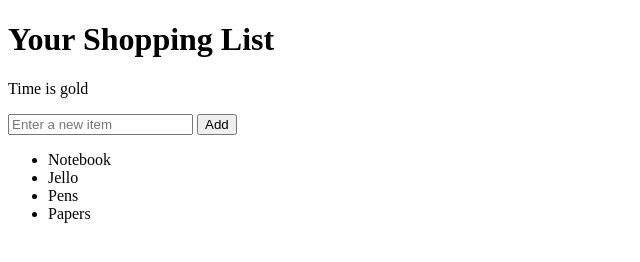
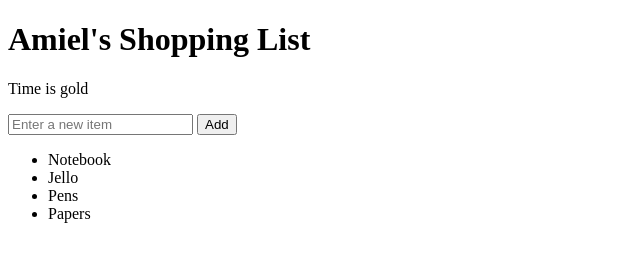
Before and after one commit to trinidadamiel/newrepo, a plain HTML site: page index.html in a window 1280 px wide. Shown: the whole page, without its empty margins (0-640 px from the left). Drawn offline with Linux system fonts and the light colour scheme.

Commit message:
changed the h1 element

```diff
--- a/index.html
+++ b/index.html
@@ -6,7 +6,7 @@
     <title>Amiel's Shopping List</title>
 </head>
 <body>
-    <h1>Your Shopping List</h1>
+    <h1>Amiel's Shopping List</h1>
     <p>Time is gold</p>
     <input id="userInput" type="text" placeholder="Enter a new item">
     <button id="addBtn">Add</button>
```
